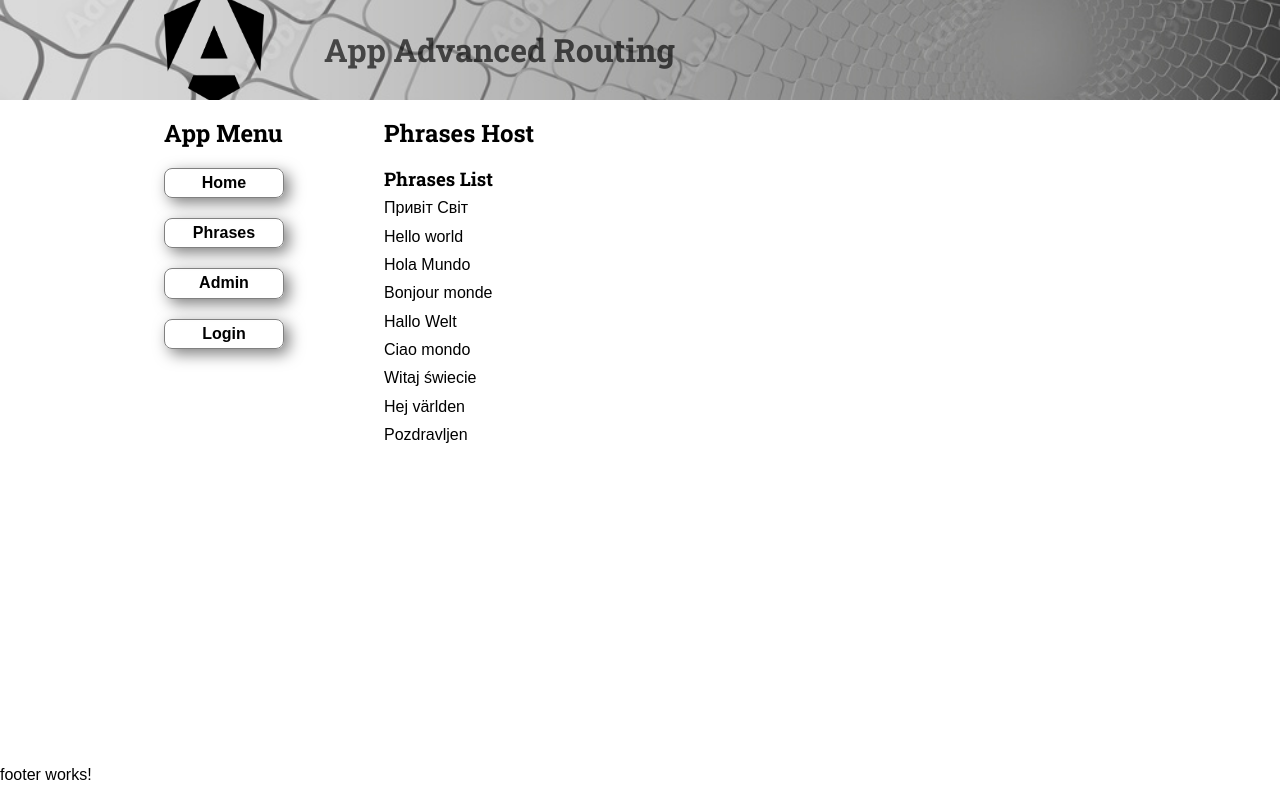
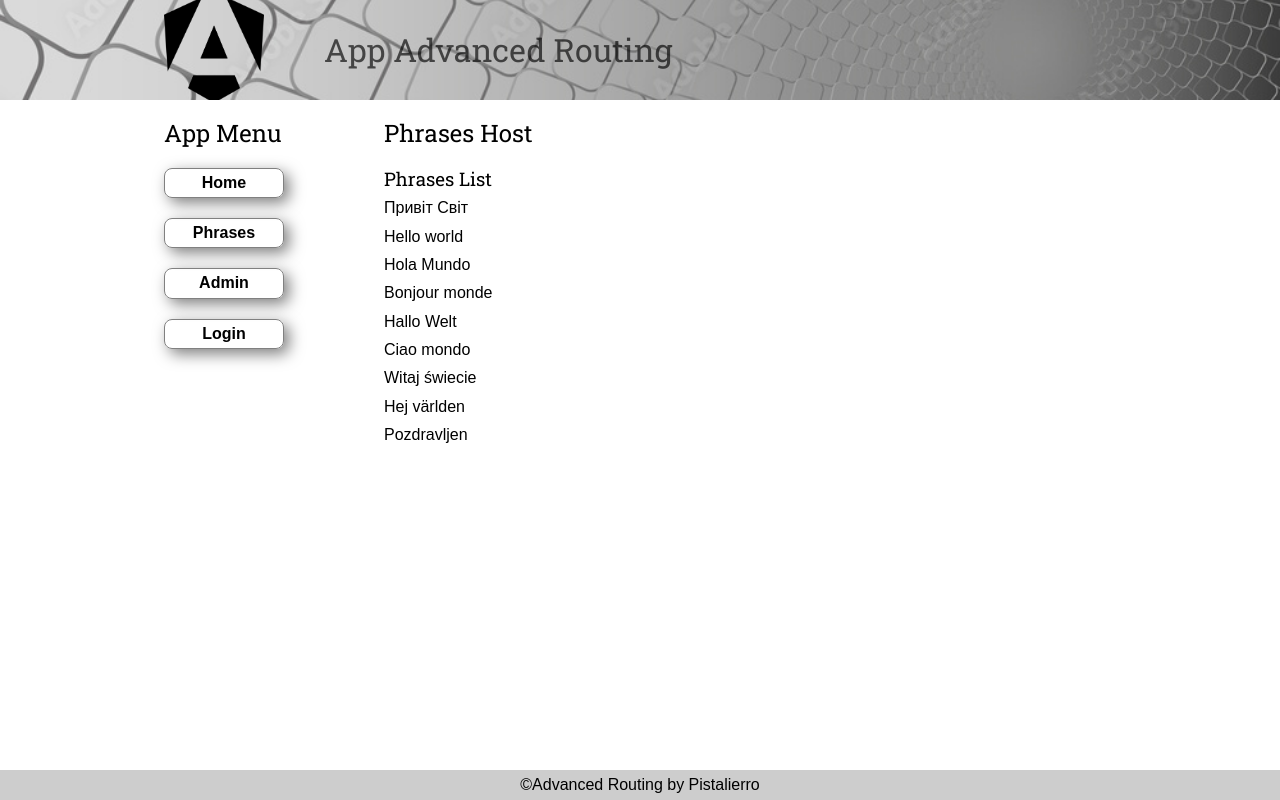
Before and after one commit to Pistalierro/app-routing-advanced, an Angular app: page /phrases in a window 1280 px wide. Built offline with nearby package versions, Linux system fonts and the light colour scheme.

Commit message:
разметка и стиль блока footer

```diff
--- a/src/app/app.routes.ts
+++ b/src/app/app.routes.ts
@@ -7,5 +7,10 @@ export const routes: Routes = [
   {
     path: 'phrases',
     loadChildren: () => import('./phrases/phrases.module').then(m => m.PhrasesModule),
-  }
+  },
+  {
+    path: 'admin',
+    loadChildren: () => import('./admin/admin.module').then(m => m.AdminModule),
+  },
+  // {path: 'login', component: LC}
 ];
--- a/src/app/markup/footer/footer.component.html
+++ b/src/app/markup/footer/footer.component.html
@@ -1 +1,5 @@
-<p>footer works!</p>
+<footer class="footer">
+  <div class="footer__container">
+    <span>&copy;Advanced Routing by Pistalierro</span>
+  </div>
+</footer>
--- a/src/app/markup/footer/footer.component.scss
+++ b/src/app/markup/footer/footer.component.scss
@@ -0,0 +1,20 @@
+@use "../../../assets/scss/presets/skins" as *;
+@use "../../../assets/scss/presets/veribles" as *;
+@use "../../../assets/scss/extends/extend" as *;
+
+.footer {
+  background-color: lighten($color-gray, 30%);
+  position: fixed;
+  bottom: 0;
+  width: 100%;
+  left: 0;
+  min-height: $gap * 1.5;
+
+  &__container {
+    @extend %container;
+    display: flex;
+    align-items: center;
+    justify-content: center;
+    height: $gap * 1.5;
+  }
+}
--- a/src/app/markup/header/header.component.scss
+++ b/src/app/markup/header/header.component.scss
@@ -40,6 +40,6 @@
 
   &__title {
     padding-left: $gap * 2;
-    color: $color-gray-light
+    color: $color-gray-dark
   }
 }
--- a/src/app/phrases/phrases-list/phrases-list.component.scss
+++ b/src/app/phrases/phrases-list/phrases-list.component.scss
@@ -22,13 +22,13 @@
 
       &:hover {
         padding-left: $gap;
-        background-color: $color-gray-light;
+        background-color: $color-gray-dark;
         color: $color-light;
         font-weight: bold;
       }
 
       &.selected {
-        padding-left: $gap;
+        padding-left: $gap-sm;
         background-color: $color-gray;
         color: $color-light;
       }
--- a/src/assets/scss/base/_typography.scss
+++ b/src/assets/scss/base/_typography.scss
@@ -14,6 +14,11 @@ body {
 h1, h2, h3, h4 {
   font-family: $font-header;
   margin: 0;
+  font-weight: 400;
+}
+
+h2 {
+  margin-bottom: 20px;
 }
 
 a {
--- a/src/assets/scss/presets/_skins.scss
+++ b/src/assets/scss/presets/_skins.scss
@@ -1,4 +1,4 @@
-$color-gray-light: rgba(black, 0.65);
+$color-gray-dark: rgba(black, 0.65);
 $color-gray: gray;
 $color-dark: black;
 $color-light: #ffffff
```
Also changed, not shown: src/app/admin/admin.routes.ts (added, +16 -0 lines).
